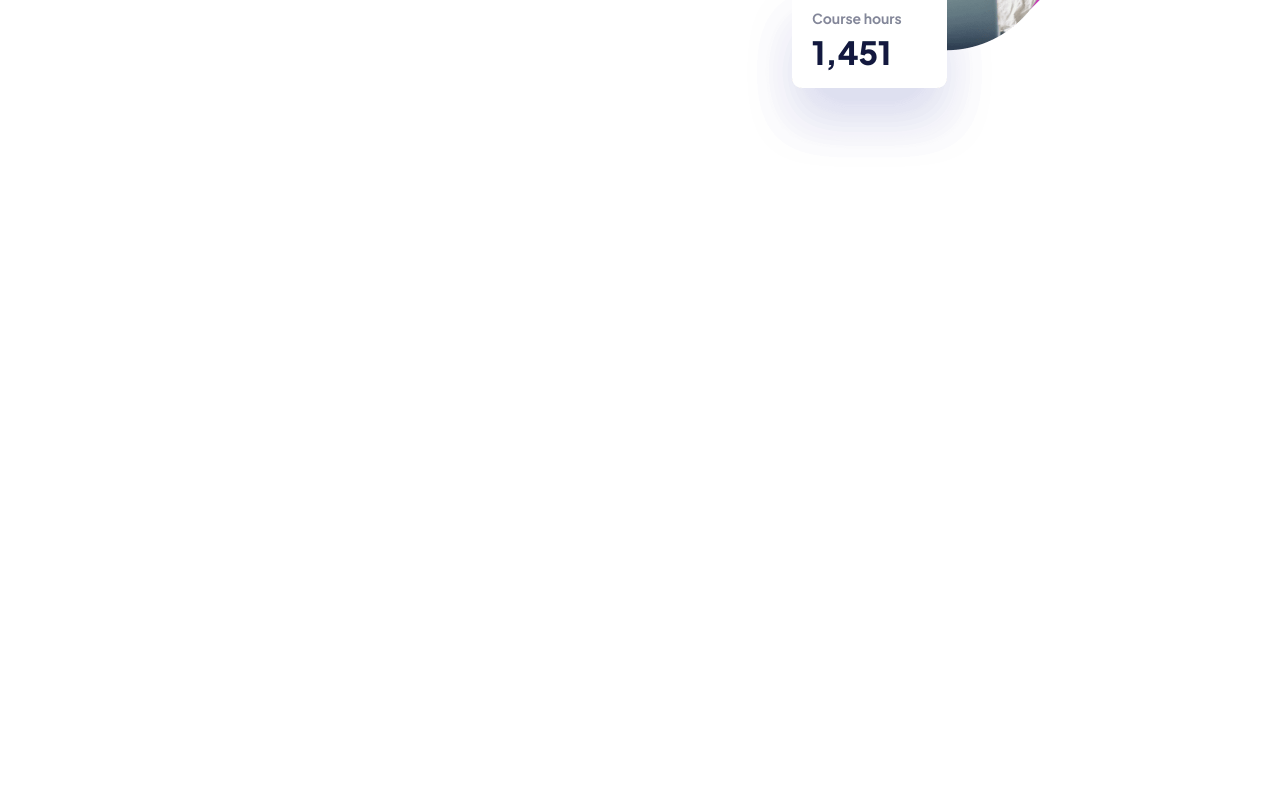
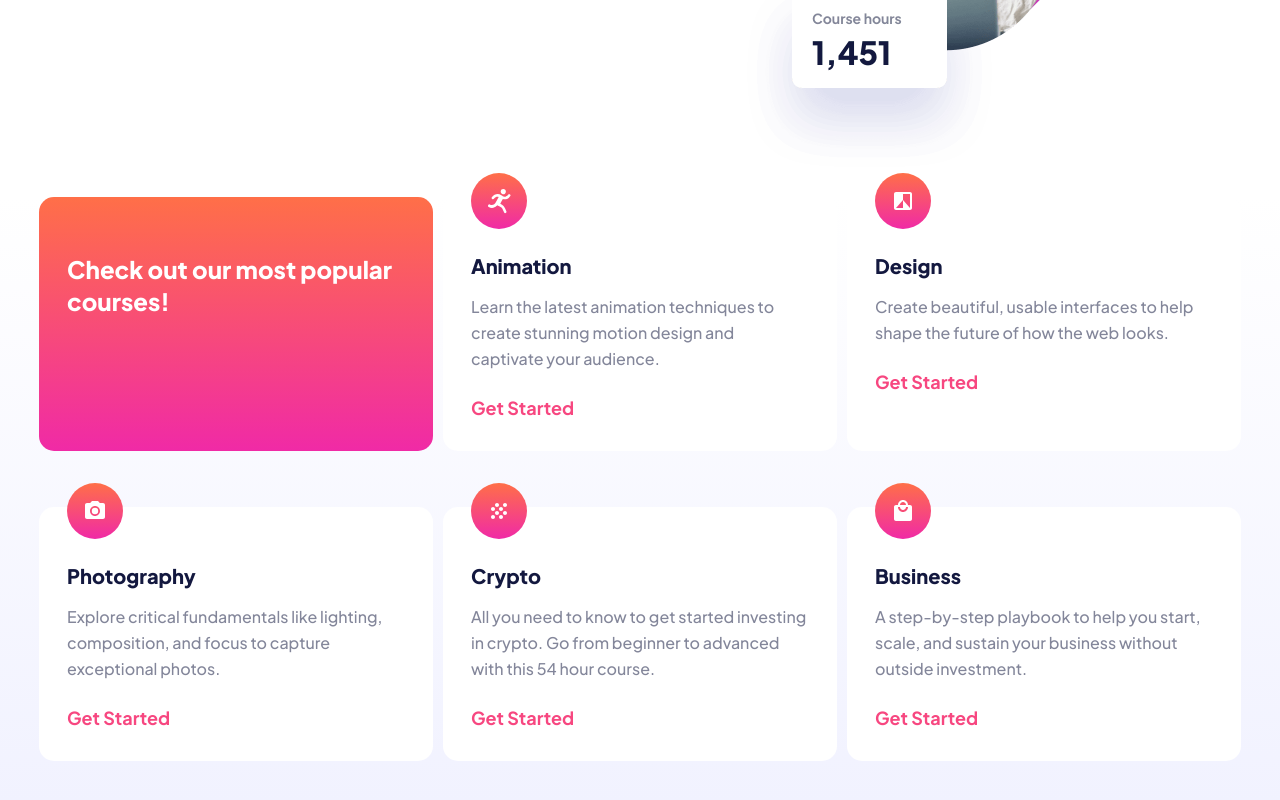
Before and after one commit to sarahimhof13/e-learning-landing-page, a React (Create React App) app in the folder client/: page / in a window 1280 px wide. Shown: the part 468-1268 px from the top of the page. Before the commit the page ends 800 px from the top, so only its background shows below. Built offline with nearby package versions, Linux system fonts and the light colour scheme.

Commit message:
courses section done

```diff
--- a/client/src/App.js
+++ b/client/src/App.js
@@ -1,3 +1,4 @@
+import Courses from "./Components/Courses/Courses";
 import Hero from "./Components/Hero/Hero";
 import Navbar from "./Components/Navbar/Navbar";
 import GlobalStyle from "./GlobalStyle";
@@ -8,6 +9,7 @@ function App() {
       <GlobalStyle/>
       <Navbar/>
       <Hero/>
+      <Courses/>
     </div>
   );
 }
--- /dev/null
+++ b/client/src/Components/Card/Card.js
@@ -0,0 +1,14 @@
+import { CardContainer, CardImg } from "./Card.styled";
+
+const Card = ({title, description, link, linkName, cardImgSrc}) => {
+    return (
+        <CardContainer>
+            <CardImg src={cardImgSrc}/>
+            <h4>{title}</h4>
+            <p>{description}</p>
+            <a href={link}>{linkName}</a>
+        </CardContainer>
+     );
+}
+
+export default Card;
--- /dev/null
+++ b/client/src/Components/Card/Card.styled.js
@@ -0,0 +1,65 @@
+import styled from "styled-components";
+import { Device } from "../../Devices";
+
+export const TitleCardContainer = styled.div`
+    border-radius: 15px;
+    background: var(--orange-pink-gradient);
+    color: var(--white);
+    padding: 25px 28px;
+    width: 100%;
+
+    @media ${Device.tablet} {
+        flex: 1;
+        min-width: 283px;
+        padding: 56px 28px;
+    }
+
+    @media ${Device.laptopL} {
+        padding: 64px 32px;
+    }
+`
+
+export const CardContainer = styled.div`
+    border-radius: 15px;
+    padding: 56px 28px 32px 28px;
+    background-color: var(--white);
+    position: relative;
+    width: 100%;
+
+    @media ${Device.tablet} {
+        flex: 1;
+        min-width: 283px;
+    }
+
+    & h4 {
+        margin-bottom: 16px;
+
+        @media ${Device.laptopL} {
+            margin-bottom: 24px;
+        }
+    }
+
+    & p {
+        margin-bottom: 24px;
+
+        @media ${Device.laptopL} {
+            min-height: 112px;
+        }
+    }
+
+    & a {
+        color: var(--bright-pink);
+        font-size: 1.125rem;
+        font-weight: 700;
+
+        &:hover {
+            color: var(--light-pink);
+            transition: 0.2s;
+        }
+    }
+`
+
+export const CardImg = styled.img`
+    position: absolute;
+    top: -24px;
+`
--- /dev/null
+++ b/client/src/Components/Card/TitleCard.js
@@ -0,0 +1,11 @@
+import { CardContainer, TitleCardContainer } from "./Card.styled";
+
+const TitleCard = () => {
+    return (
+        <TitleCardContainer>
+            <h3>Check out our most popular courses!</h3>
+        </TitleCardContainer>
+     );
+}
+
+export default TitleCard;
--- /dev/null
+++ b/client/src/Components/Courses/Courses.js
@@ -0,0 +1,18 @@
+import Card from "../Card/Card";
+import TitleCard from "../Card/TitleCard";
+import { CoursesContainer } from "./Courses.styled";
+
+const Courses = () => {
+    return (
+        <CoursesContainer>
+            <TitleCard/>
+            <Card cardImgSrc="../assets/icon-animation.svg" title="Animation" description="Learn the latest animation techniques to create stunning motion design and captivate your audience." link="#" linkName="Get Started"/>
+            <Card cardImgSrc="../assets/icon-design.svg" title="Design" description="Create beautiful, usable interfaces to help shape the future of how the web looks." link="#" linkName="Get Started"/>
+            <Card cardImgSrc="../assets/icon-photography.svg" title="Photography" description="Explore critical fundamentals like lighting, composition, and focus to capture exceptional photos." link="#" linkName="Get Started"/>
+            <Card cardImgSrc="../assets/icon-crypto.svg" title="Crypto" description="All you need to know to get started investing in crypto. Go from beginner to advanced with this 54 hour course." link="#" linkName="Get Started"/>
+            <Card cardImgSrc="../assets/icon-business.svg" title="Business" description="A step-by-step playbook to help you start, scale, and sustain your business without outside investment." link="#" linkName="Get Started"/>
+        </CoursesContainer>
+     );
+}
+
+export default Courses;
--- /dev/null
+++ b/client/src/Components/Courses/Courses.styled.js
@@ -0,0 +1,22 @@
+import styled from "styled-components";
+import { Device } from "../../Devices";
+
+export const CoursesContainer = styled.section`
+    display: flex;
+    background: linear-gradient(180deg, #FFFFFF 0%, #F0F1FF 100%);
+    justify-content: center;
+    padding: 0 16px 80px 16px;
+    flex-wrap: wrap;
+    gap: 40px;
+
+    @media ${Device.tablet} {
+        gap: 56px 10px;
+        padding: 0 39px 86px 39px;
+    }
+
+    @media ${Device.laptopL} {
+        padding: 0 165px 140px 165px;
+        gap: 80px 30px;
+    }
+
+`
--- a/client/src/Components/Hero/Hero.styled.js
+++ b/client/src/Components/Hero/Hero.styled.js
@@ -5,7 +5,19 @@ export const HeroContainer = styled.section`
     position: relative;
     display: flex;
     flex-direction: column;
-    margin: 38px 16px 46px 16px;
+    margin: 38px 16px 0 16px;
+
+    @media ${Device.tablet} {
+        margin: 0 0 135px 16px;
+        padding: 75px 39px;
+        overflow-x: clip;
+        flex-direction: row;
+    }
+
+    @media ${Device.laptopL} {
+        padding: 154px 165px;
+        margin: 0;
+    }
 
     & h1 {
         margin-bottom: 25px;
@@ -21,18 +33,6 @@ export const HeroContainer = styled.section`
         @media ${Device.laptopL} {
             margin-bottom: 40px;
         }
-    }
-
-    @media ${Device.tablet} {
-        margin: 0 0 66px 16px;
-        padding: 75px 39px;
-        overflow-x: clip;
-        flex-direction: row;
-    }
-
-    @media ${Device.laptopL} {
-        padding: 154px 165px;
-        margin: 0;
     }
 `
 
--- a/client/src/GlobalStyle.js
+++ b/client/src/GlobalStyle.js
@@ -44,14 +44,20 @@ const GlobalStyle = createGlobalStyle`
     }
 
     h3 {
-        font-size: 1.25rem;
-        line-height: 1.58rem;
+        font-size: 1.5rem;
+        line-height: 2rem;
         font-weight: 800;
 
         @media ${Device.laptopL} {
             font-size: 1.5rem;
             line-height: 1.89rem;
         }
+    }
+
+    h4 {
+        font-size: 1.25rem;
+        color: var(--navy-blue);
+        font-weight: 800;
     }
 
     p {
```
